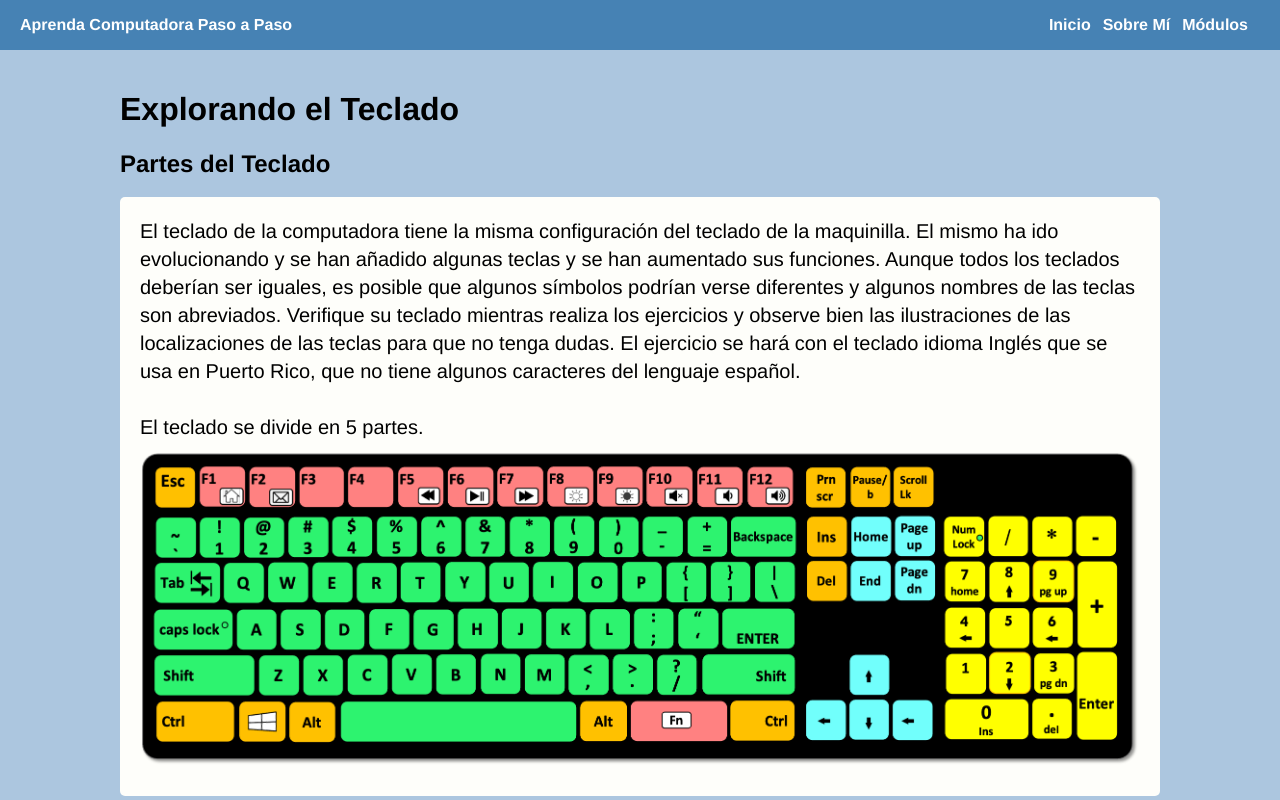
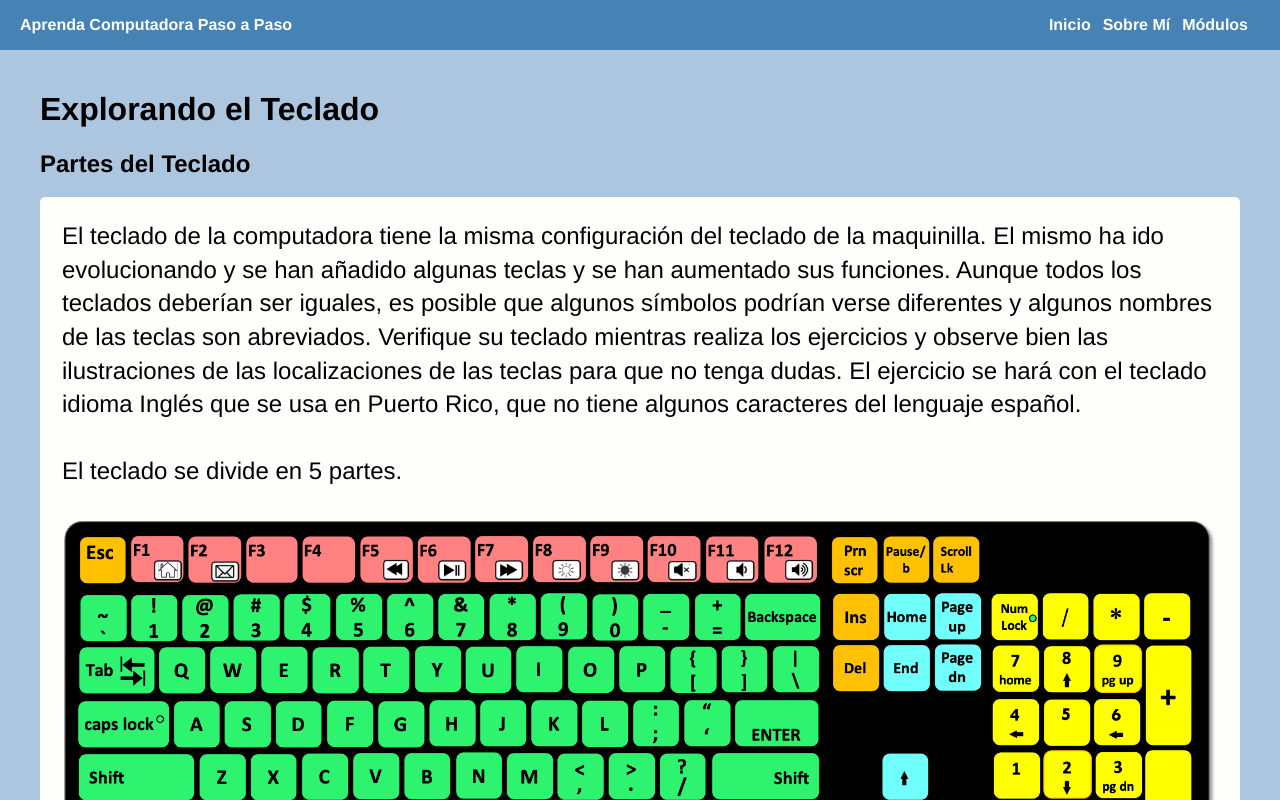
Before and after one commit to Redrogue12/aprenda-computadora, a Vue app: page /module/1/exercise/1 in a window 1280 px wide. Shown: the top 800 px of the page. Built offline with nearby package versions, Linux system fonts and the light colour scheme.

Commit message:
fix: bigger font-size and container

```diff
--- a/src/assets/css/style.css
+++ b/src/assets/css/style.css
@@ -22,7 +22,7 @@ body {
   display: flex;
   flex-direction: column;
   justify-content: space-between;
-  max-width: 1040px;
+  max-width: 1200px;
   margin: auto;
 }
 
--- a/src/pages/ModulePage.vue
+++ b/src/pages/ModulePage.vue
@@ -211,7 +211,7 @@ export default {
 }
 
 .explanation-container {
-  padding: 20px;
+  padding: 22px;
   border-radius: 5px;
   background-color: #FEFEFA;
   display: flex;
@@ -231,7 +231,8 @@ export default {
 }
 
 .instruction-p {
-  font-size: 20px;
+  font-size: 24px;
+  margin-bottom: 20px;
 }
 
 #exercise-btn-container {
```
